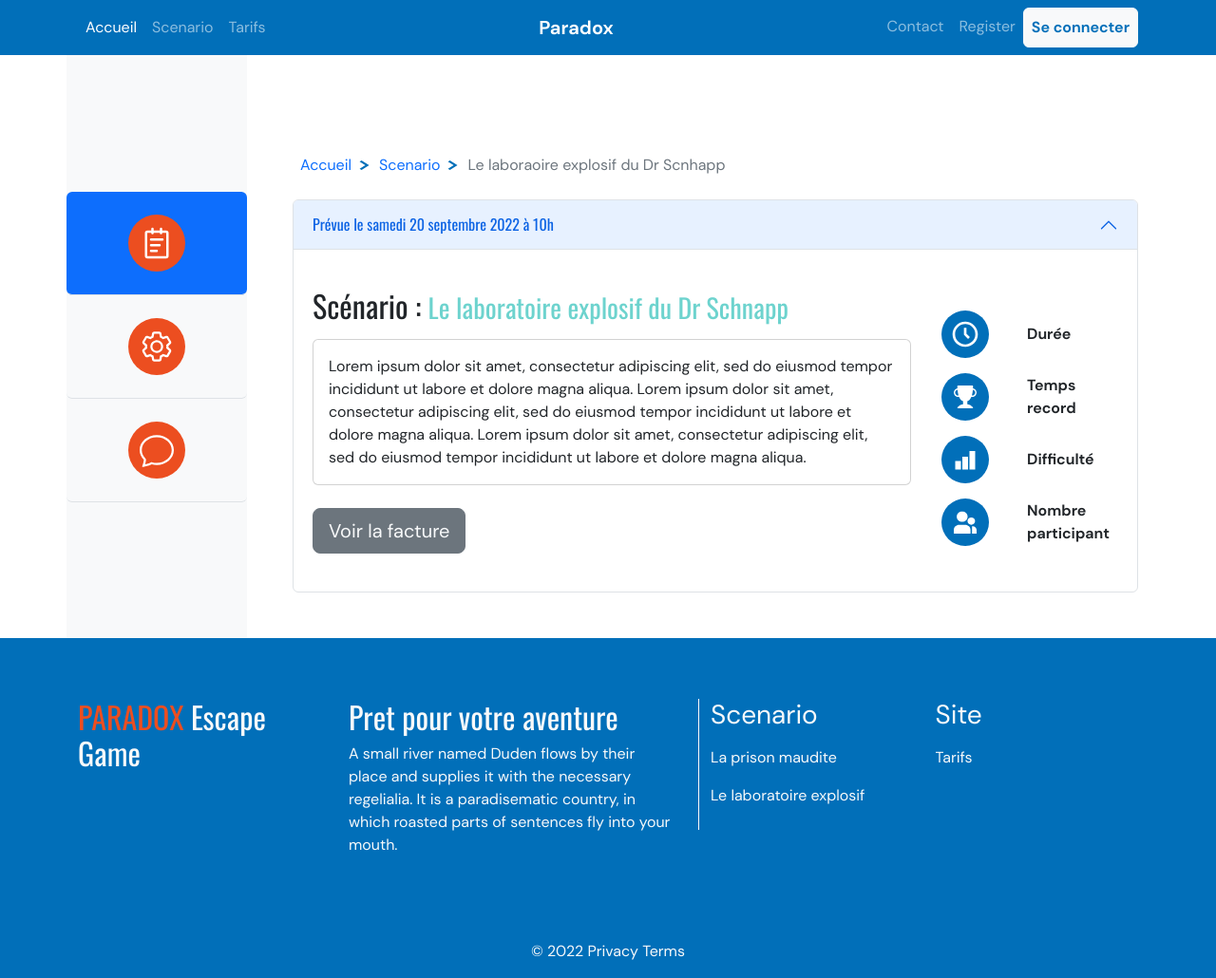
After one commit to cedricauc/studi-escape-game, a Django app: page /order in a window 1280 px wide. The commit adds this page. Shown: the whole page at 95% size. Run offline with Django 4.2, Linux system fonts and the light colour scheme; some libraries are stand-ins or nearby versions.

Commit message:
T-22: dev-front page order

```diff
--- /dev/null
+++ b/main/templates/__sidebar.html
@@ -0,0 +1,41 @@
+<div class="d-flex flex-column flex-shrink-0 flex-grow-1 bg-light">
+  <ul class="nav nav-pills nav-flush flex-column mb-auto text-center">
+    <li class="nav-item">
+      <a
+        href="#"
+        class="nav-link active py-3 border-bottom"
+        aria-current="page"
+        title=""
+        data-bs-toggle="tooltip"
+        data-bs-placement="right"
+        data-bs-original-title="Home"
+      >
+        <img class="p-2" src="/static/img/svg/task.svg" alt="image3" />
+      </a>
+    </li>
+    <li>
+      <a
+        href="#"
+        class="nav-link py-3 border-bottom"
+        title=""
+        data-bs-toggle="tooltip"
+        data-bs-placement="right"
+        data-bs-original-title="Dashboard"
+      >
+        <img class="p-2" src="/static/img/svg/setting.svg" alt="image3" />
+      </a>
+    </li>
+    <li>
+      <a
+        href="#"
+        class="nav-link py-3 border-bottom"
+        title=""
+        data-bs-toggle="tooltip"
+        data-bs-placement="right"
+        data-bs-original-title="Dashboard"
+      >
+        <img class="p-2" src="/static/img/svg/chat.svg" alt="image3" />
+      </a>
+    </li>
+  </ul>
+</div>
--- /dev/null
+++ b/main/templates/main/order.html
@@ -0,0 +1,169 @@
+{% extends "__base.html" %} {% load static %} {% block body %}
+
+<main class="container">
+  <div class="row h-100">
+    <aside
+      class="col-md-2 bg-light h-100 p-0 d-flex justify-content-center align-items-center"
+    >
+      {% include "__sidebar.html" %}
+    </aside>
+    <section class="col-md-10 ps-5 py-5">
+      <div class="row">
+        <nav class="col-12" aria-label="breadcrumb">
+          <ol class="breadcrumb d-flex bg-white mt-5 p-2">
+            <li class="breadcrumb-item">
+              <a class="text-decoration-none" href="#">Accueil</a>
+            </li>
+            <li class="breadcrumb-item">
+              <a class="text-decoration-none" href="#">Scenario</a>
+            </li>
+            <li class="breadcrumb-item active" aria-current="page">
+              Le laboraoire explosif du Dr Scnhapp
+            </li>
+          </ol>
+        </nav>
+      </div>
+
+      <div class="accordion" id="accordionPanelsStayOpenExample">
+        <div class="accordion-item">
+          <h2 class="accordion-header" id="panelsStayOpen-headingOne">
+            <button
+              class="accordion-button"
+              type="button"
+              data-bs-toggle="collapse"
+              data-bs-target="#panelsStayOpen-collapseOne"
+              aria-expanded="true"
+              aria-controls="panelsStayOpen-collapseOne"
+            >
+              Prévue le samedi 20 septembre 2022 à 10h
+            </button>
+          </h2>
+          <div
+            id="panelsStayOpen-collapseOne"
+            class="accordion-collapse collapse show"
+            aria-labelledby="panelsStayOpen-headingOne"
+          >
+            <div class="accordion-body">
+              <div class="row row-cols-1 row-cols-md-2">
+                <section class="col-lg-9 col-md-8 mt-4">
+                  <div>
+                    <h2 class="font-weight-bold">
+                      Scénario :
+                      <span class="h3 font-weight-light text-secondary">
+                        Le laboratoire explosif du Dr Schnapp
+                      </span>
+                    </h2>
+                    <div class="card mt-3 mb-4">
+                      <div class="card-body">
+                        Lorem ipsum dolor sit amet, consectetur adipiscing elit,
+                        sed do eiusmod tempor incididunt ut labore et dolore
+                        magna aliqua. Lorem ipsum dolor sit amet, consectetur
+                        adipiscing elit, sed do eiusmod tempor incididunt ut
+                        labore et dolore magna aliqua. Lorem ipsum dolor sit
+                        amet, consectetur adipiscing elit, sed do eiusmod tempor
+                        incididunt ut labore et dolore magna aliqua.
+                      </div>
+                    </div>
+                    <div class="card-footer bg-transparent border-none">
+                      <a
+                        href="#"
+                        class="btn btn-lg btn-block btn-secondary text-light float-start"
+                      >
+                        Voir la facture
+                      </a>
+                    </div>
+                  </div>
+                </section>
+                <aside class="col-lg-3 col-md-4 mt-4">
+                  <div class="table-responsive mb-2">
+                    <table class="table table-details">
+                      <thead>
+                        <tr>
+                          <th scope="col"></th>
+                          <th scope="col"></th>
+                        </tr>
+                      </thead>
+                      <tbody>
+                        <tr class="pt-5 pb-5">
+                          <td>
+                            <div
+                              class="circle d-flex justify-content-center text-center mx-auto"
+                            >
+                              <img
+                                class="p-1"
+                                src="/static/img/svg/bx-time-five.svg"
+                                alt="image3"
+                              />
+                            </div>
+                          </td>
+                          <td class="align-middle">
+                            <span class="d-block ms-4 fw-bold"> Durée </span>
+                          </td>
+                        </tr>
+                        <tr>
+                          <td>
+                            <div
+                              class="circle d-flex justify-content-center text-center mx-auto"
+                            >
+                              <img
+                                class="p-2"
+                                src="/static/img/svg/trophy-fill.svg"
+                                alt="image3"
+                              />
+                            </div>
+                          </td>
+                          <td class="align-middle">
+                            <span class="d-block ms-4 fw-bold">
+                              Temps record
+                            </span>
+                          </td>
+                        </tr>
+                        <tr>
+                          <td>
+                            <div
+                              class="circle d-flex justify-content-center mx-auto"
+                            >
+                              <img
+                                class="p-2"
+                                src="/static/img/svg/skill-level.svg"
+                                alt="image3"
+                              />
+                            </div>
+                          </td>
+                          <td class="align-middle">
+                            <span class="d-block ms-4 fw-bold">
+                              Difficulté
+                            </span>
+                          </td>
+                        </tr>
+                        <tr>
+                          <td>
+                            <div
+                              class="circle d-flex justify-content-center mx-auto"
+                            >
+                              <img
+                                class="p-2"
+                                src="/static/img/svg/users-solid.svg"
+                                alt="image3"
+                              />
+                            </div>
+                          </td>
+                          <td class="align-middle">
+                            <span class="d-block ms-4 fw-bold">
+                              Nombre participant
+                            </span>
+                          </td>
+                        </tr>
+                      </tbody>
+                    </table>
+                  </div>
+                </aside>
+              </div>
+            </div>
+          </div>
+        </div>
+      </div>
+    </section>
+  </div>
+</main>
+{% endblock %}
--- a/main/urls.py
+++ b/main/urls.py
@@ -7,5 +7,6 @@ urlpatterns = [
     path("faq", views.faq, name="faq"),
     path("faq/<str:id>", views.faq, name="faq"),
     path("login", views.login, name="login"),
-    path("register", views.register, name="register")
+    path("register", views.register, name="register"),
+    path("order", views.order, name="order")
 ]
--- a/main/views.py
+++ b/main/views.py
@@ -18,3 +18,7 @@ def login(request):
 
 def register(request):
     return render(request, "main/register.html")
+
+
+def order(request):
+    return render(request, "main/order.html")
```
Also changed, not shown: main/templates/main/details.html (+4 -4 lines), main/static/img/svg/chat.svg (added), main/static/img/svg/setting.svg (added), main/static/img/svg/task.svg (added), 1 other file.
